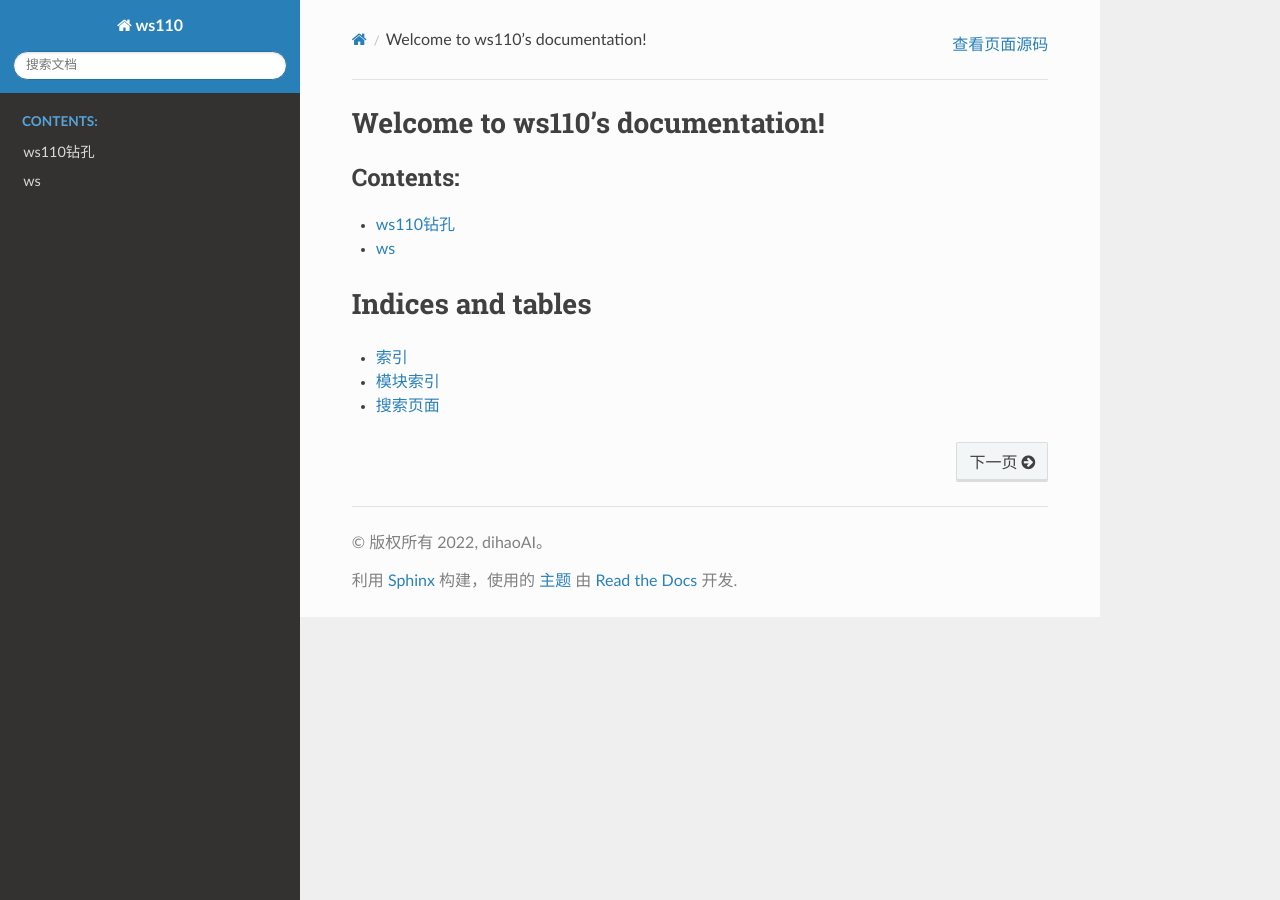
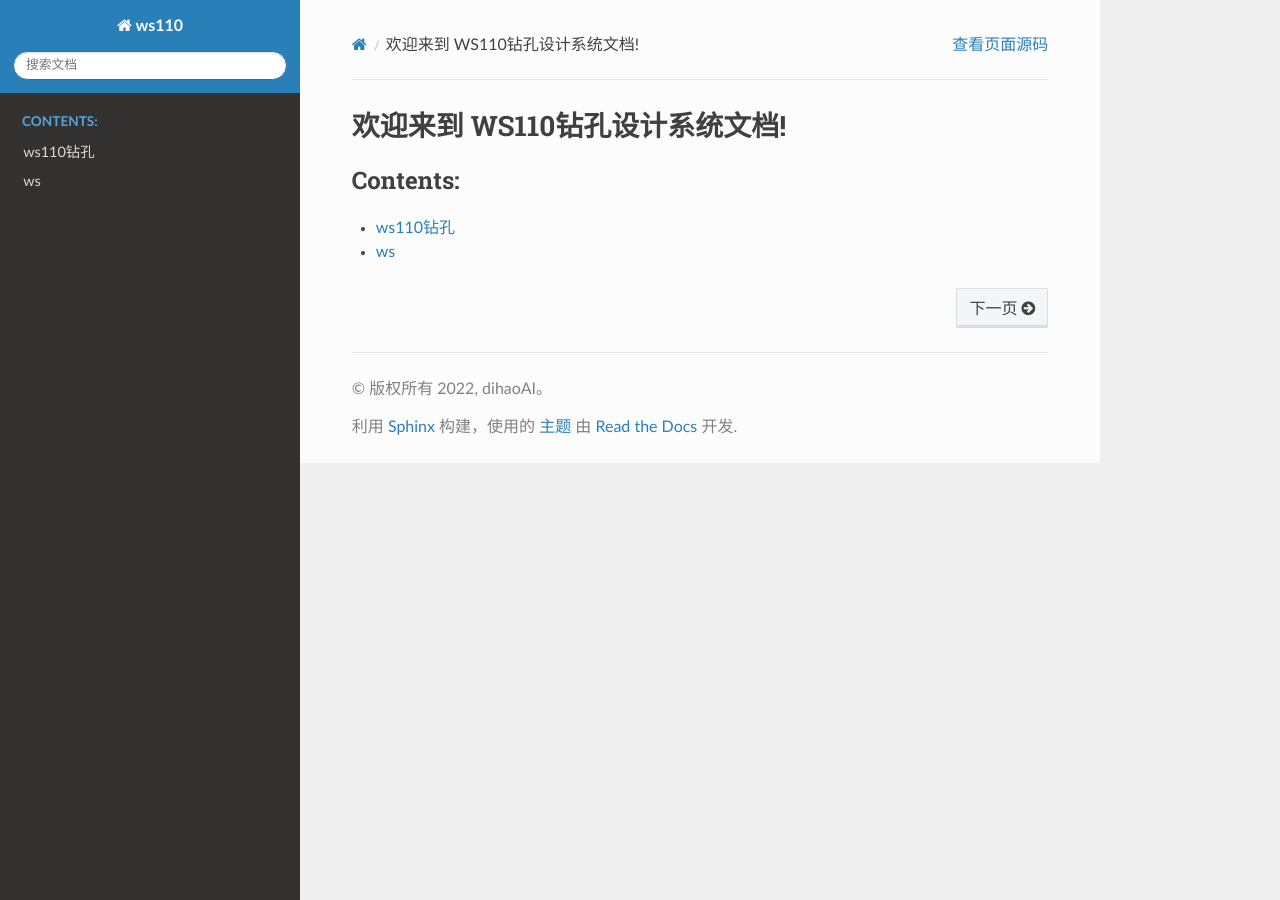
Before and after one commit to dihaoAI/ws110, a Sphinx documentation site: the page built from source/index.rst, in a window 1280 px wide. Built offline with Sphinx 7.4.7 and the Read the Docs theme 2.0.0, drawn with Linux system fonts in a browser that asks for light colours.

Commit message:
push at home

```diff
--- a/source/index.rst
+++ b/source/index.rst
@@ -3,7 +3,7 @@
    You can adapt this file completely to your liking, but it should at least
    contain the root `toctree` directive.
 
-Welcome to ws110's documentation!
+欢迎来到 WS110钻孔设计系统文档!
 =================================
 
 .. toctree::
@@ -11,12 +11,3 @@ Welcome to ws110's documentation!
    :caption: Contents:
 
    ws110.md
-
-
-
-Indices and tables
-==================
-
-* :ref:`genindex`
-* :ref:`modindex`
-* :ref:`search`
```
